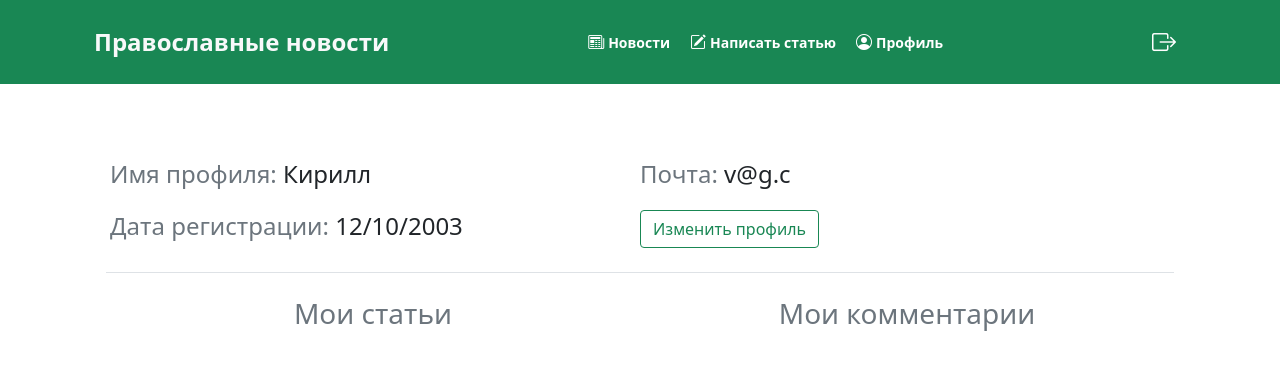
After one commit to BorisPlaton/forum_flask_app, a Flask app: page /profile in a window 1280 px wide. The commit adds this page. Shown: the top 385 px of the page. Run offline with Flask 2, Linux system fonts and the light colour scheme; a user stored in the database is signed in; some libraries are stand-ins or nearby versions.

Commit message:
profile page

```diff
--- a/app.py
+++ b/app.py
@@ -89,11 +89,17 @@ def home():
     return render_template("home.html", loged=current_user.is_authenticated)
 
 
+@app.route("/profile")
+@login_required
+def profile():
+    return render_template("profile.html", loged=True)
+
+
 @app.route("/login", methods=["POST", "GET"])
 def login():
     """Авторизация пользователя"""
     if current_user.is_authenticated:  # Если пользователь уже в профиле, не разрешит зайти в меню авторизации
-        return "<h1>U are already in the account</h1>"
+        return redirect(url_for('home'))
 
     login_form = LoginForm()  # Форма для входа в аккаунт
     if login_form.validate_on_submit():
@@ -113,7 +119,7 @@ def login():
 def register():
     """Регистрация пользователя"""
     if current_user.is_authenticated:  # Если пользователь уже в профиле, не разрешит зайти в меню регистрации
-        return "<h1>U are already in the account</h1>"
+        return redirect(url_for('home'))
     registration_form = RegistrationForm()  # Форма регистрации
     if registration_form.validate_on_submit():
         # Проверяем нет ли уже созданного аккаунта с такой почтой
--- a/static/style.css
+++ b/static/style.css
@@ -4,8 +4,14 @@ a {cursor: pointer;}
 	color: #ffffff;
 	font-weight: 600;
 	transition: 0.2s all ease-out;
+	text-decoration: none;
+	margin: 0 10px;
 }
 
 .header-link:hover {
 	color: #dbdbdb;
 }
+
+.header-link:actiove {
+    color: #ffffff;
+}
--- a/templates/base.html
+++ b/templates/base.html
@@ -13,24 +13,24 @@
 <body>
 
 <div class="container-fluid bg-success">
-    <div class="container p-3 d-flex align-items-center justify-content-between">
+    <div class="container p-4 d-flex align-items-center justify-content-between">
 
         <!-- TITLE -->
         <div>
-           <a href="{{ url_for('home') }}" class="text-decoration-none fw-bold text-light fs-5">Православные новости</a>
+           <a href="{{ url_for('home') }}" class="text-decoration-none fw-bold text-light fs-4">Православные новости</a>
         </div>
 
         <!-- NAVBAR -->
         <ul class="nav justify-content-center">
             <li class="nav-item">
-                <a class="nav-link header-link" href="{{ url_for('home') }}"><i class="bi bi-newspaper me-1"></i><small>Новости</small></a>
+                <a class="header-link" href="{{ url_for('home') }}"><i class="bi bi-newspaper me-1"></i><small>Новости</small></a>
             </li>
             {% if loged %}
                 <li class="nav-item">
-                    <a class="nav-link header-link" href="#"><i class="bi bi-pencil-square me-1"></i><small>Написать статью</small></a>
+                    <a class="header-link" href="#"><i class="bi bi-pencil-square me-1"></i><small>Написать статью</small></a>
                 </li>
                 <li class="nav-item">
-                    <a class="nav-link header-link" href="#"><i class="bi bi-person-circle me-1"></i><small>Профиль</small></a>
+                    <a class="header-link" href="{{ url_for('profile') }}"><i class="bi bi-person-circle me-1"></i><small>Профиль</small></a>
                 </li>
             {% endif %}
         </ul>
--- /dev/null
+++ b/templates/profile.html
@@ -0,0 +1,51 @@
+{% extends "base.html" %}
+
+{% block title %} Личный кабинет {% endblock %}
+
+{% block content %}
+<div class="container p-5">
+    <div class="row">
+
+        <!-- PROFILE INFORMATION-->
+        <div class="col-12 border-bottom pb-4 pt-4">
+            <div class="row g-3">
+
+                <div class="col-md-6 fs-4 fw-light p-0">
+                    <span class="text-secondary">Имя профиля: </span>
+                    <span>Кирилл</span>
+                </div>
+
+                <div class="col-md-6 fs-4 fw-light p-0">
+                    <span class="text-secondary">Почта: </span>
+                    <span>v@g.c</span>
+                </div>
+
+                <div class="col-md-6 fs-4 fw-light p-0">
+                    <span class="text-secondary">Дата регистрации: </span>
+                    <span>12/10/2003</span>
+                </div>
+
+                <div class="col-md-6 fs-4 fw-light p-0">
+                <a href="#"><button type="button" class="btn btn-outline-success">Изменить профиль</button></a>
+                </div>
+            </div>
+        </div>
+
+        <!-- ACTIVITY INFO-->
+        <div class="col-12 pt-4">
+            <div class="row">
+
+                <div class="col-md-6 p-0 text-md-center text-start">
+                    <h3 class="text-secondary fw-light">Мои статьи</h3>
+                </div>
+
+                <div class="col-md-6 p-0 text-md-center text-start">
+                    <h3 class="text-secondary fw-light">Мои комментарии</h3>
+                </div>
+
+            </div>
+        </div>
+
+    </div>
+</div>
+{% endblock %}
```
